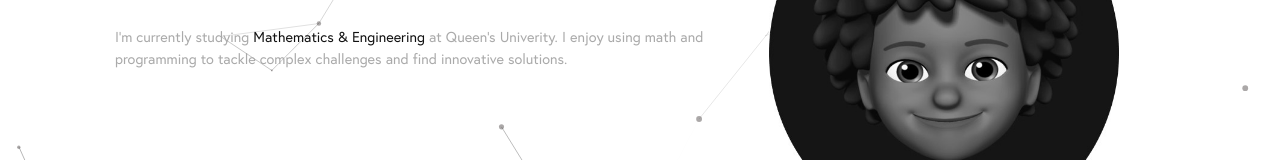
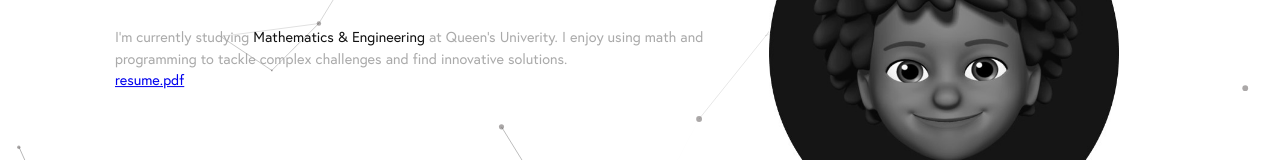
Before and after one commit to ClayNdugga/clayndugga.github.io, a plain HTML site: page index.html in a window 1280 px wide. Shown: the part 364-524 px from the top of the page. Drawn offline with nearby package versions, Linux system fonts and the light colour scheme; a web font is replaced by a local one.

Commit message:
resume download

```diff
--- a/index.html
+++ b/index.html
@@ -72,6 +72,8 @@
                     <p class="name">Clay Ndugga</p>
                     <p class="title">Software Engineer</p>
                     <p class="about">I'm currently studying <span>Mathematics & Engineering</span> at Queen's Univerity. I enjoy using math and programming to tackle complex challenges and find innovative solutions.</p>
+                    <p class="about"><a href="assets/Clay Ndugga Resume (3).pdf" download="assets/Clay Ndugga Resume (3).pdf">resume.pdf</a></p>
+
                 </div>
 
                 <div class="hero-right">
@@ -94,6 +96,7 @@
                 <p class="name">Clay Ndugga</p>
                 <p class="title">Software Engineer</p>
                 <p class="about">I'm currently studying <span>Mathematics & Engineering</span> at Queen's University. I enjoy using math and programming to tackle complex challenges and find innovative solutions.</p>
+                <p class="about"><a href="assets/Clay Ndugga Resume (3).pdf" download="assets/Clay Ndugga Resume (3).pdf">resume.pdf</a></p>
             </div>
 
             <div class="hero-right">
```
Also changed, not shown: 1 other file.
